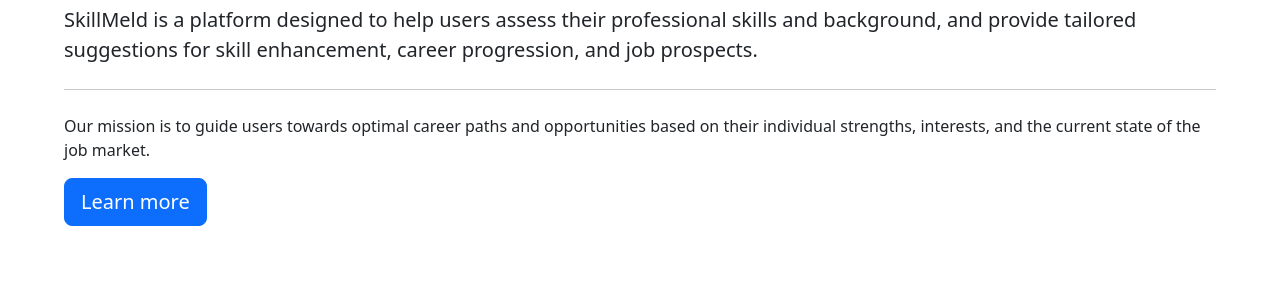
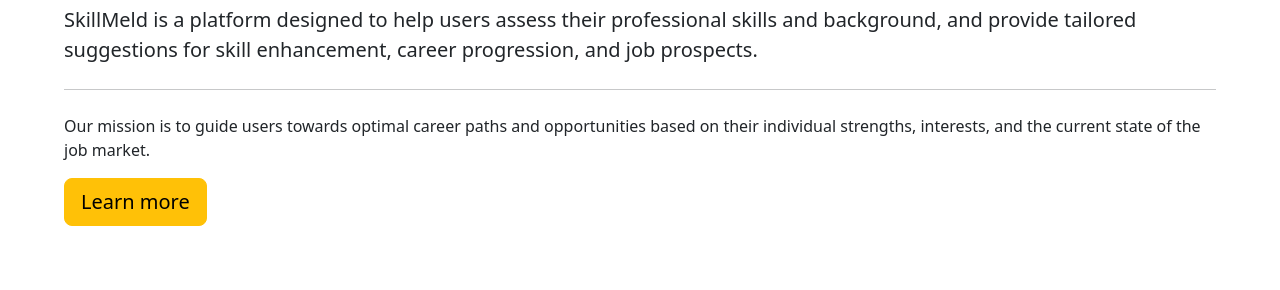
Before and after one commit to VanshPT/SkillMeld, a Django app: page / in a window 1280 px wide. Shown: the part 208-498 px from the top of the page. Run offline with Django 5.2, Linux system fonts and the light colour scheme; some web fonts are replaced.

Commit message:
first commit after round 1 selection

```diff
--- a/home/templates/index.html
+++ b/home/templates/index.html
@@ -19,7 +19,7 @@
         <p class="lead">SkillMeld is a platform designed to help users assess their professional skills and background, and provide tailored suggestions for skill enhancement, career progression, and job prospects.</p>
         <hr class="my-4">
         <p>Our mission is to guide users towards optimal career paths and opportunities based on their individual strengths, interests, and the current state of the job market.</p>
-        <a class="btn btn-primary btn-lg" href="#" role="button">Learn more</a>
+        <a class="btn btn-warning btn-lg" href="#" role="button">Learn more</a>
     </div>
 {% endblock %}
 
```
Also changed, not shown: db.sqlite3.
